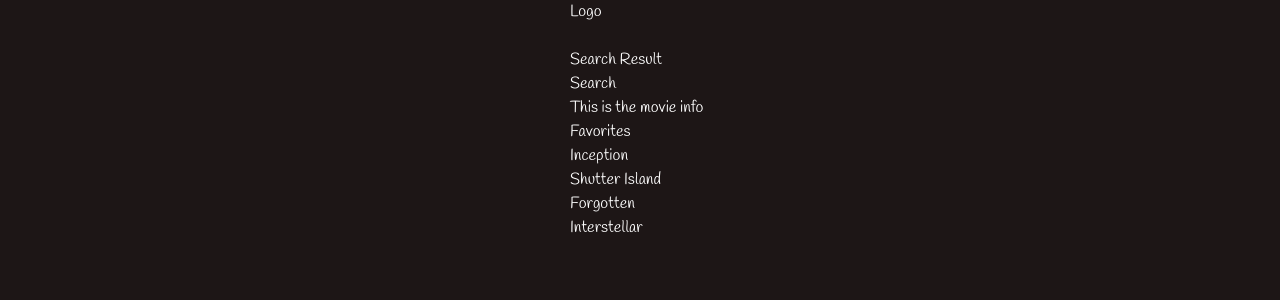
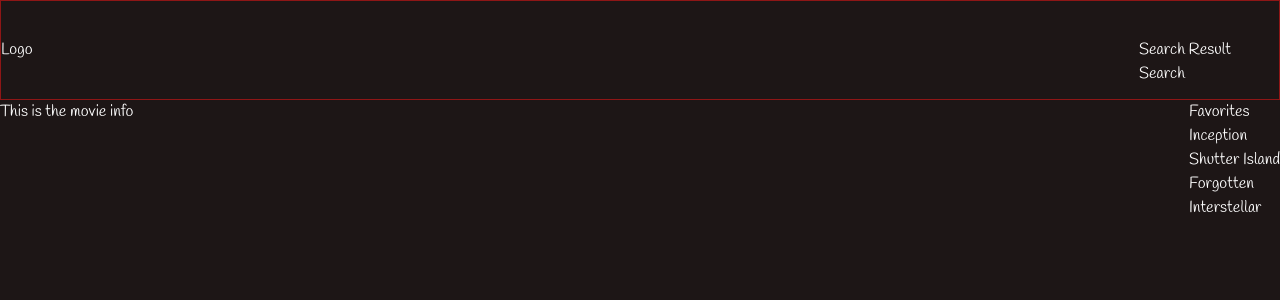
Before and after one commit to CabutinBenciel0425/movie-list, a React (Vite) app: page / in a window 1280 px wide. Shown: the top 300 px of the page. Built offline with nearby package versions, Linux system fonts and the light colour scheme.

Commit message:
Fixed the UI (not yet finished)

```diff
--- a/src/App.tsx
+++ b/src/App.tsx
@@ -1,15 +1,15 @@
 import Favorites from "./components/Favorites";
 import Header from "./components/Header";
-import MovieInfo from "./components/MovieInfo";
+import Main from "./components/Main";
 import "./styles.css";
 
 function App() {
   return (
-    <div>
+    <>
       <Header />
-      <MovieInfo />
+      <Main />
       <Favorites />
-    </div>
+    </>
   );
 }
 
--- a/src/components/Favorites.tsx
+++ b/src/components/Favorites.tsx
@@ -1,6 +1,6 @@
 function Favorites() {
   return (
-    <aside>
+    <aside style={{ gridArea: "sidebar" }}>
       <h1>Favorites</h1>
 
       <ul>
--- a/src/components/Header.tsx
+++ b/src/components/Header.tsx
@@ -3,7 +3,10 @@ import Searchbar from "./Searchbar";
 
 function Header() {
   return (
-    <header>
+    <header
+      style={{ gridArea: "header" }}
+      className="border border-border-main flex flex-row items-center justify-between"
+    >
       <Logo />
       <Searchbar />
     </header>
--- a/src/components/Main.tsx
+++ b/src/components/Main.tsx
@@ -2,7 +2,7 @@ import MovieInfo from "./MovieInfo";
 
 function Main() {
   return (
-    <main>
+    <main style={{ gridArea: "main" }}>
       <MovieInfo />
     </main>
   );
--- a/src/styles.css
+++ b/src/styles.css
@@ -33,9 +33,12 @@
   #root {
     height: 100%;
     width: 100%;
-    display: flex;
-    align-items: flex-start;
-    justify-content: center;
+    display: grid;
+    grid-template-columns: repeat(2, minmax(0, 1fr));
+    grid-template-rows: 100px 1fr;
+    grid-template-areas:
+      "header header header"
+      "main main sidebar";
   }
 }
 
```
